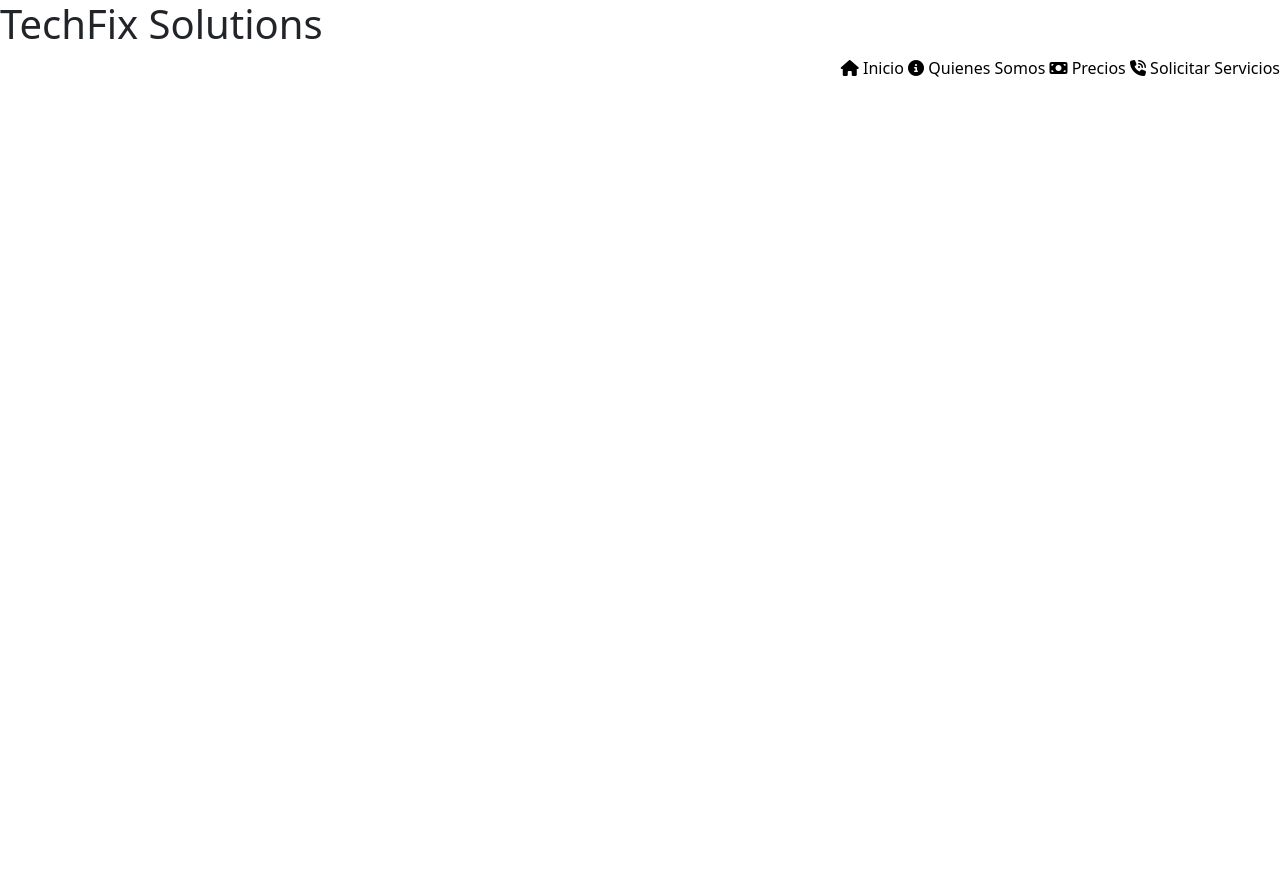
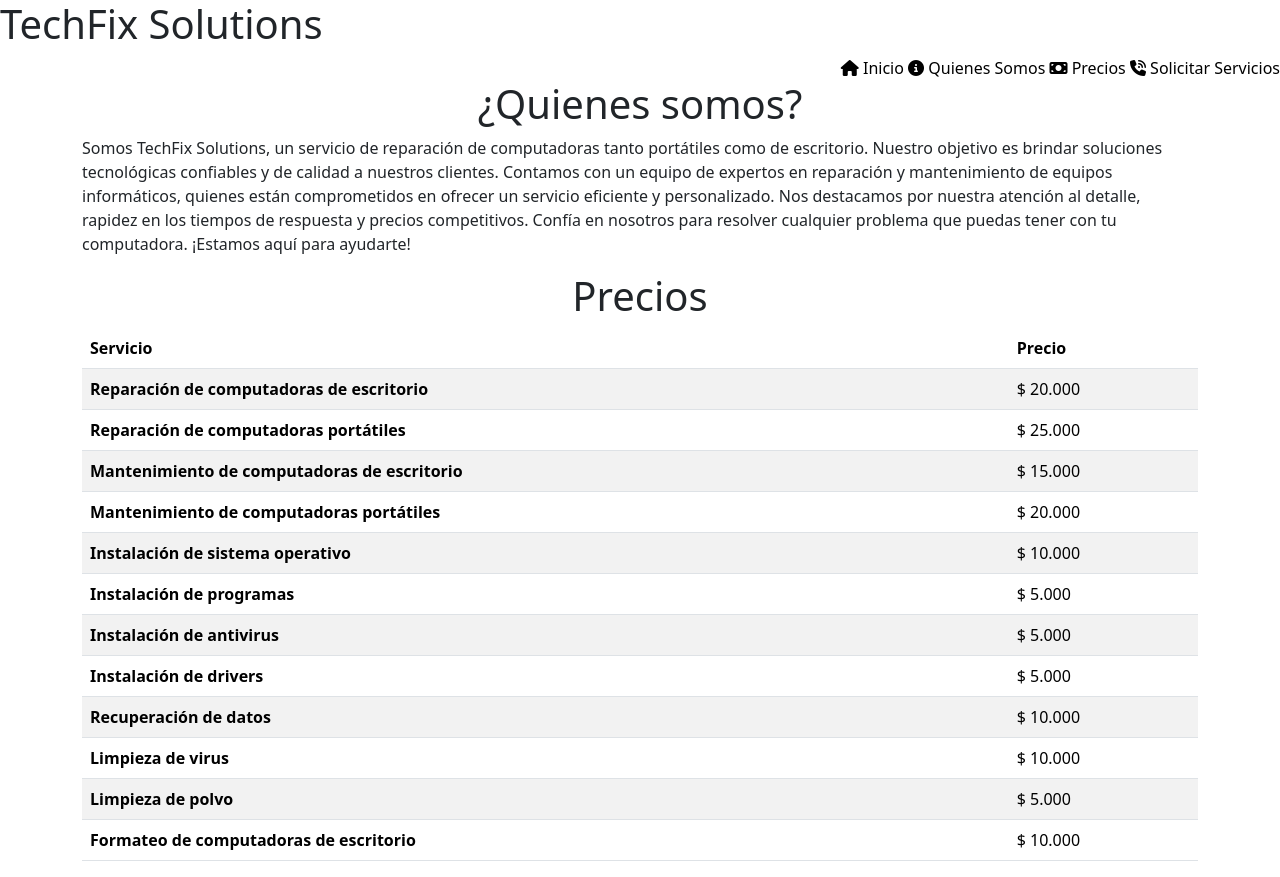
Before and after one commit to someone1a/techfix, a website: page index.html in a window 1280 px wide. Before the commit the page ends 800 px from the top, so only its background shows below. Drawn offline with nearby package versions, Linux system fonts and the light colour scheme.

Commit message:
Fix formatting and add copyright year dynamically

```diff
--- a/index.html
+++ b/index.html
@@ -19,15 +19,91 @@
         <nav class="txright">
             <a href="index.html"><i class="fa-solid fa-house"></i> Inicio</a>
             <a href="#aboutUs"><i class="fa-solid fa-circle-info"></i> Quienes Somos</a>
-            <a href=""><i class="fa-solid fa-money-bill"></i> Precios</a>
+            <a href="#prices"><i class="fa-solid fa-money-bill"></i> Precios</a>
             <a href="contacto.html"><i class="fa-solid fa-phone-volume"></i> Solicitar Servicios</a>
         </nav>
     </header>
     <main>
-        <section>
-
+        <section class="container">
+            <article id="aboutUs">
+                <h1 class="txcenter">¿Quienes somos?</h1>
+                <p>Somos TechFix Solutions, un servicio de reparación de computadoras tanto portátiles como de
+                    escritorio.
+                    Nuestro objetivo es brindar soluciones tecnológicas confiables y de calidad a nuestros clientes.
+                    Contamos con un equipo de expertos en reparación y mantenimiento de equipos informáticos, quienes
+                    están
+                    comprometidos en ofrecer un servicio eficiente y personalizado. Nos destacamos por nuestra atención
+                    al
+                    detalle, rapidez en los tiempos de respuesta y precios competitivos. Confía en nosotros para
+                    resolver
+                    cualquier problema que puedas tener con tu computadora. ¡Estamos aquí para ayudarte!
+                </p>
+            </article>
+            <article id="prices">
+                <h1 class="txcenter">Precios</h1>
+                <table class="table table-striped table-hover">
+                    <thead>
+                        <tr>
+                            <th scope="col">Servicio</th>
+                            <th scope="col">Precio</th>
+                        </tr>
+                    </thead>
+                    <tbody>
+                        <tr>
+                            <th scope="row">Reparación de computadoras de escritorio</th>
+                            <td>$ 20.000</td>
+                        </tr>
+                        <tr>
+                            <th scope="row">Reparación de computadoras portátiles</th>
+                            <td>$ 25.000</td>
+                        </tr>
+                        <tr>
+                            <th scope="row">Mantenimiento de computadoras de escritorio</th>
+                            <td>$ 15.000</td>
+                        </tr>
+                        <tr>
+                            <th scope="row">Mantenimiento de computadoras portátiles</th>
+                            <td>$ 20.000</td>
+                        </tr>
+                        <tr>
+                            <th scope="row">Instalación de sistema operativo</th>
+                            <td>$ 10.000</td>
+                        </tr>
+                        <tr>
+                            <th scope="row">Instalación de programas</th>
+                            <td>$ 5.000</td>
+                        </tr>
+                        <tr>
+                            <th scope="row">Instalación de antivirus</th>
+                            <td>$ 5.000</td>
+                        </tr>
+                        <tr>
+                            <th scope="row">Instalación de drivers</th>
+                            <td>$ 5.000</td>
+                        </tr>
+                        <tr>
+                            <th scope="row">Recuperación de datos</th>
+                            <td>$ 10.000</td>
+                        </tr>
+                        <tr>
+                            <th scope="row">Limpieza de virus</th>
+                            <td>$ 10.000</td>
+                        </tr>
+                        <tr>
+                            <th scope="row">Limpieza de polvo</th>
+                            <td>$ 5.000</td>
+                        </tr>
+                        <tr>
+                            <th scope="row">Formateo de computadoras de escritorio</th>
+                            <td>$ 10.000</td>
+            </article>
         </section>
     </main>
+    <script>
+        const now = new Date();
+        const year = now.getFullYear();
+        document.getElementById('copyright').textContent = `Copyright © ${year} TechFix Solutions. All rights reserved.`;
+    </script>
 </body>
 
 </html>
```
Also changed, not shown: contacto.html (+11 -0 lines), cronograma.html (+10 -1 lines), css/styles.css (line endings or trailing spaces).
